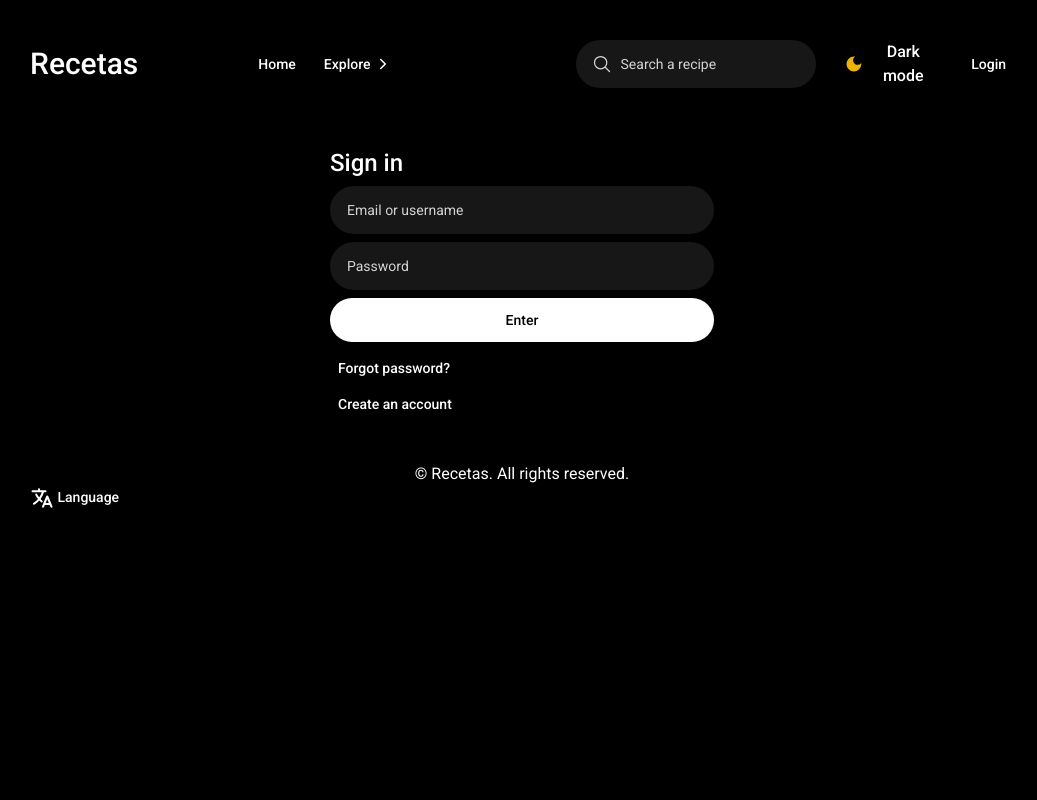
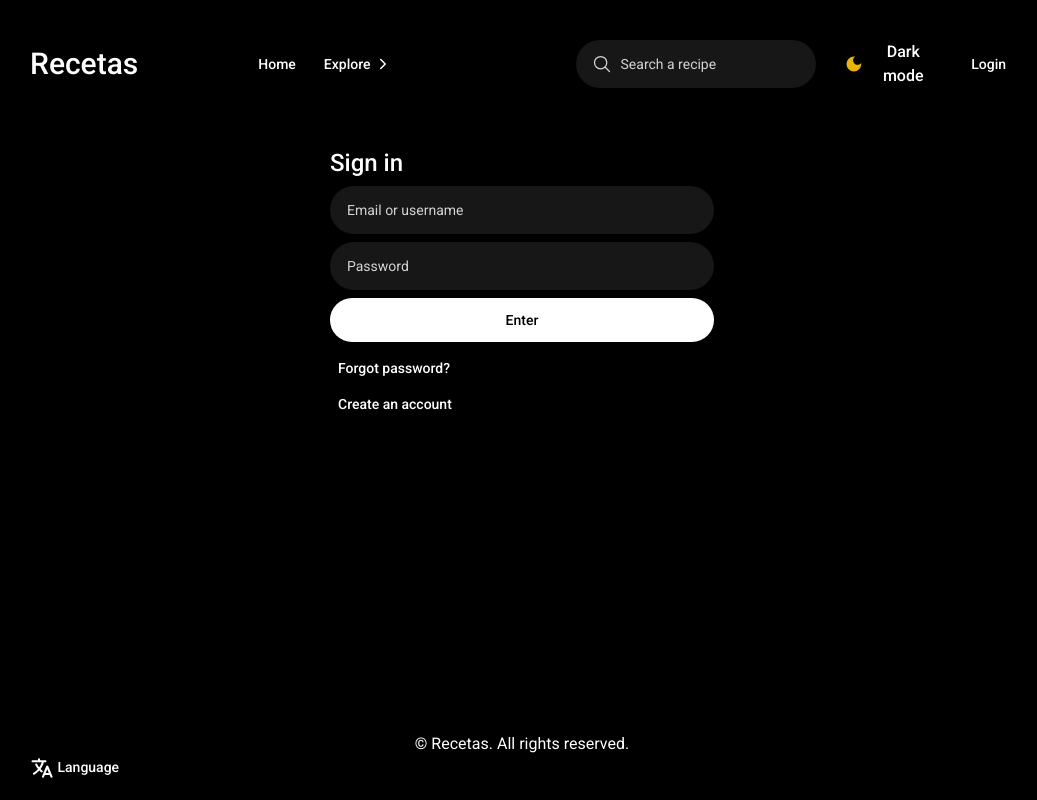
Before and after one commit to FOWMind/recetas, a Next.js app: page /en/login in a window 1280 px wide. Shown: the whole page, without its empty margins (118-1155 px from the left). Built offline with nearby package versions, Linux system fonts and the light colour scheme.

Commit message:
style: footer at bottom

```diff
--- a/src/app/[locale]/layout.tsx
+++ b/src/app/[locale]/layout.tsx
@@ -19,9 +19,13 @@ export default async function LocaleLayout({ children, params: { locale } }: Loc
 		<html lang={locale}>
 			<body className={roboto.className}>
 				<NextIntlClientProvider messages={messages}>
-					<Header />
-					<Wrapper>{children}</Wrapper>
-					<Footer />
+					<div className="flex flex-col justify-between min-h-screen">
+						<div>
+							<Header />
+							<Wrapper>{children}</Wrapper>
+						</div>
+						<Footer />
+					</div>
 				</NextIntlClientProvider>
 			</body>
 		</html>
--- a/src/styles/globals.css
+++ b/src/styles/globals.css
@@ -3,8 +3,12 @@
 @tailwind utilities;
 
 @layer base {
+	html {
+		@apply h-full;
+	}
+
 	body {
-		@apply bg-white text-sm text-black 2xl:text-base dark:bg-black dark:text-white;
+		@apply bg-white text-sm text-black 2xl:text-base dark:bg-black dark:text-white min-h-full;
 	}
 
 	h1,
```
